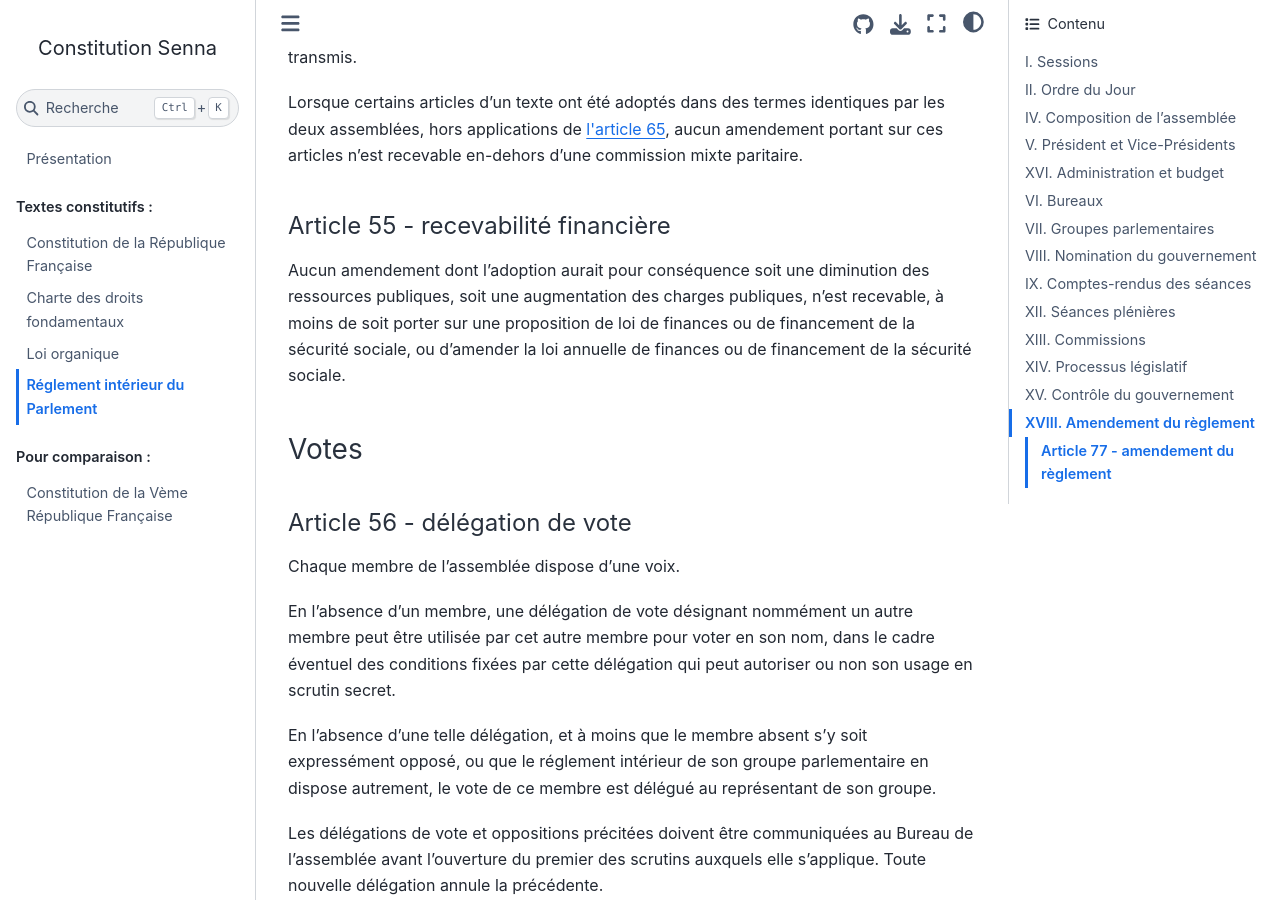
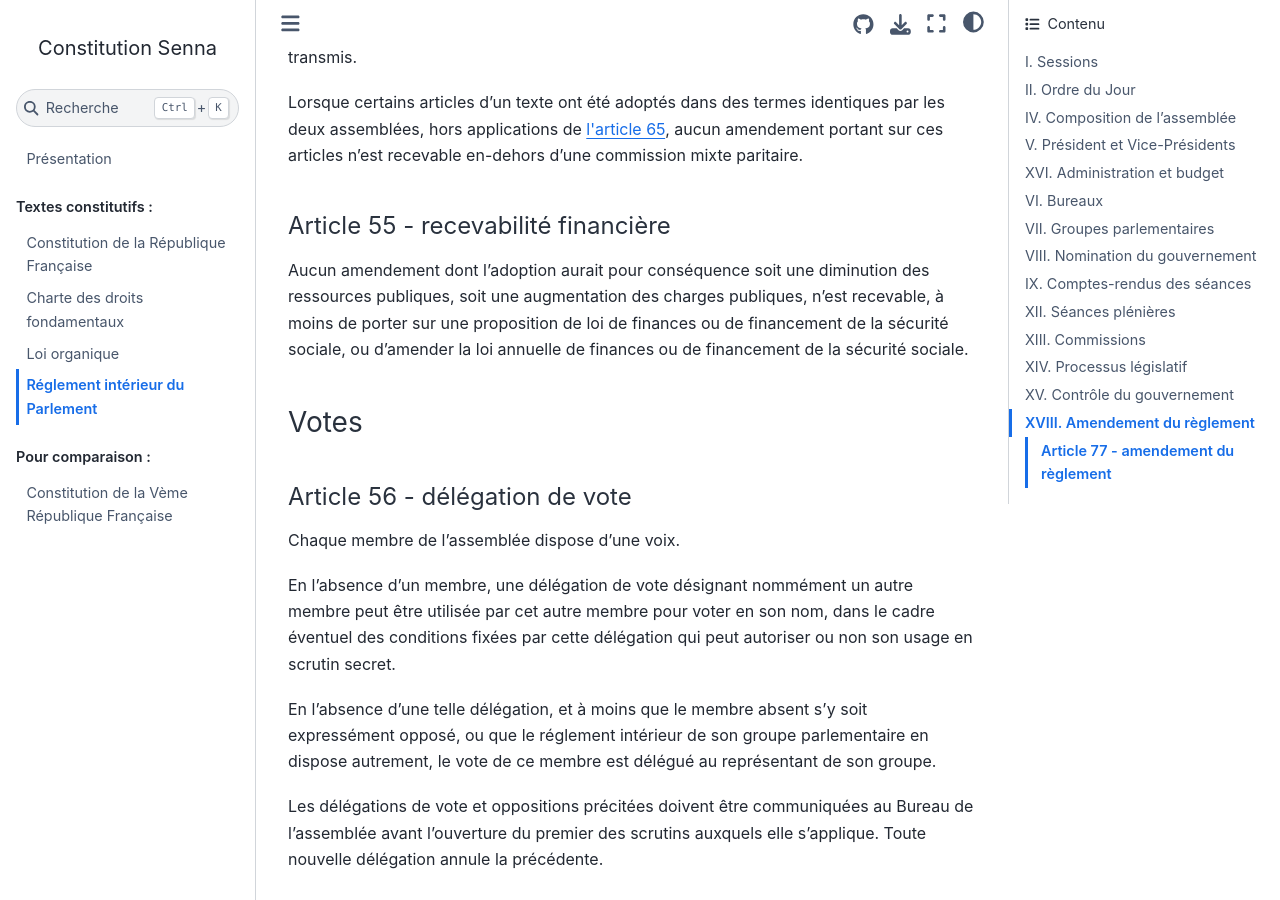
Before and after one commit to Gouvernathor/senna, a Sphinx documentation site: the page built from source/reglement_interieur.rst, in a window 1280 px wide and 900 px high, scrolled down 19212 px. Built offline with Sphinx 7.4.7 and the Sphinx Book theme 1.1.4, drawn with Linux system fonts in a browser that asks for light colours; some of the changed text lies outside the part shown.

Commit message:
Reformulations et clarifications

```diff
--- a/source/reglement_interieur.rst
+++ b/source/reglement_interieur.rst
@@ -546,7 +546,7 @@
 
 .. article:: recevabilité financière
 
-Aucun amendement dont l'adoption aurait pour conséquence soit une diminution des ressources publiques, soit une augmentation des charges publiques, n'est recevable, à moins de soit porter sur une proposition de loi de finances ou de financement de la sécurité sociale, ou d'amender la loi annuelle de finances ou de financement de la sécurité sociale.
+Aucun amendement dont l'adoption aurait pour conséquence soit une diminution des ressources publiques, soit une augmentation des charges publiques, n'est recevable, à moins de porter sur une proposition de loi de finances ou de financement de la sécurité sociale, ou d'amender la loi annuelle de finances ou de financement de la sécurité sociale.
 
 Votes
 =====
```
Also changed, not shown: other parts of source/reglement_interieur.rst (+2 -2 lines).
